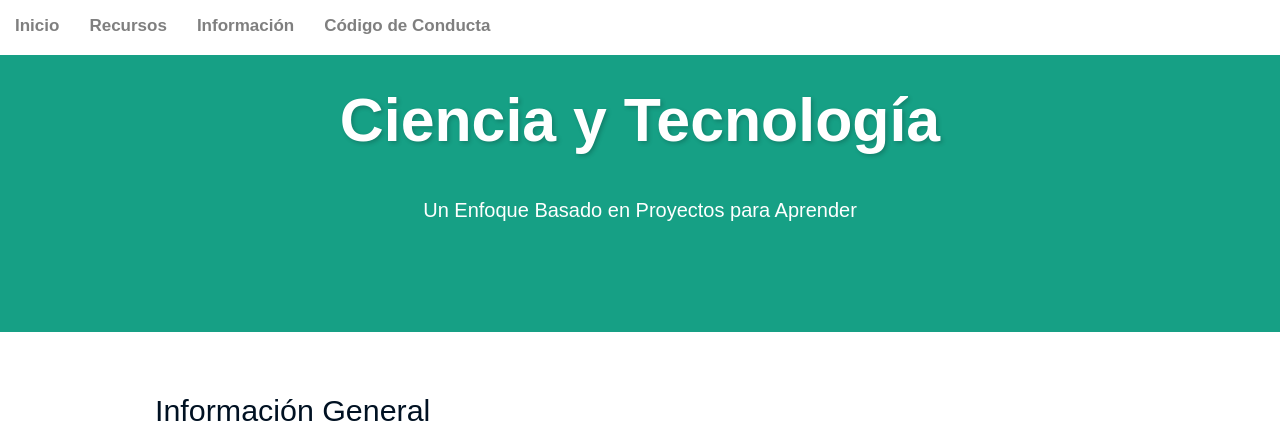
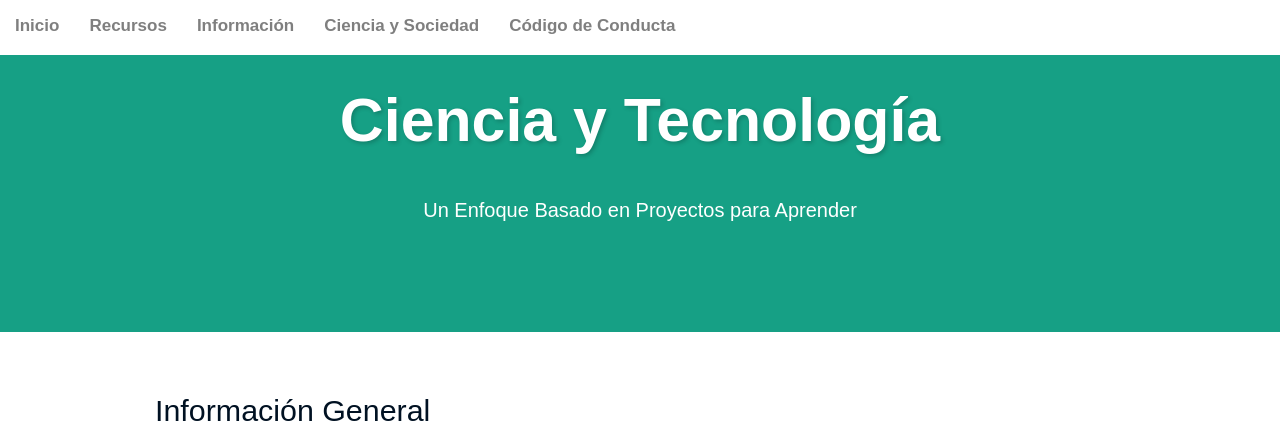
Before and after one commit to MathUPTC/MathApp, a Flask app: page / in a window 1280 px wide. Shown: the top 426 px of the page. Run offline with Flask 3, Linux system fonts and the light colour scheme; some libraries are stand-ins or nearby versions.

Commit message:
ciencia y sociedad

```diff
--- a/app/app.py
+++ b/app/app.py
@@ -22,6 +22,12 @@ def codigo_de_conducta():
 def recursos():
     return render_template('recursos.html')
 
+#Ruta para ciencia y sociedad
+@app.route('/ciencia_y_sociedad')
+def sociedad():
+    return render_template('sociedad.html')
+
+
 # Ruta para la sección "Contacto"
 @app.route('/contacto')
 def contacto():
--- a/app/templates/base.html
+++ b/app/templates/base.html
@@ -24,6 +24,7 @@
             <li class="nav-item"><a class ="nav-link"href="{{ url_for('home') }}">Inicio</a></li>
             <li class="nav-item"><a class="nav-link" href="{{ url_for('recursos') }}">Recursos</a></li>
             <li class="nav-item"><a class="nav-link" href="{{ url_for('sobre') }}">Información</a></li>
+            <li class="nav-item"><a class="nav-link" href="{{ url_for('sociedad') }}">Ciencia y Sociedad</a></li>
             <li class="nav-item"><a class="nav-link" href="{{ url_for('codigo_de_conducta') }}">Código de Conducta</a></li>
         </ul>
     </div>
--- /dev/null
+++ b/app/templates/sociedad.html
@@ -0,0 +1,3 @@
+{%extends 'base.html' %}
+
+{% block title %} Ciencia y Sociedad {% endblock %}
```
